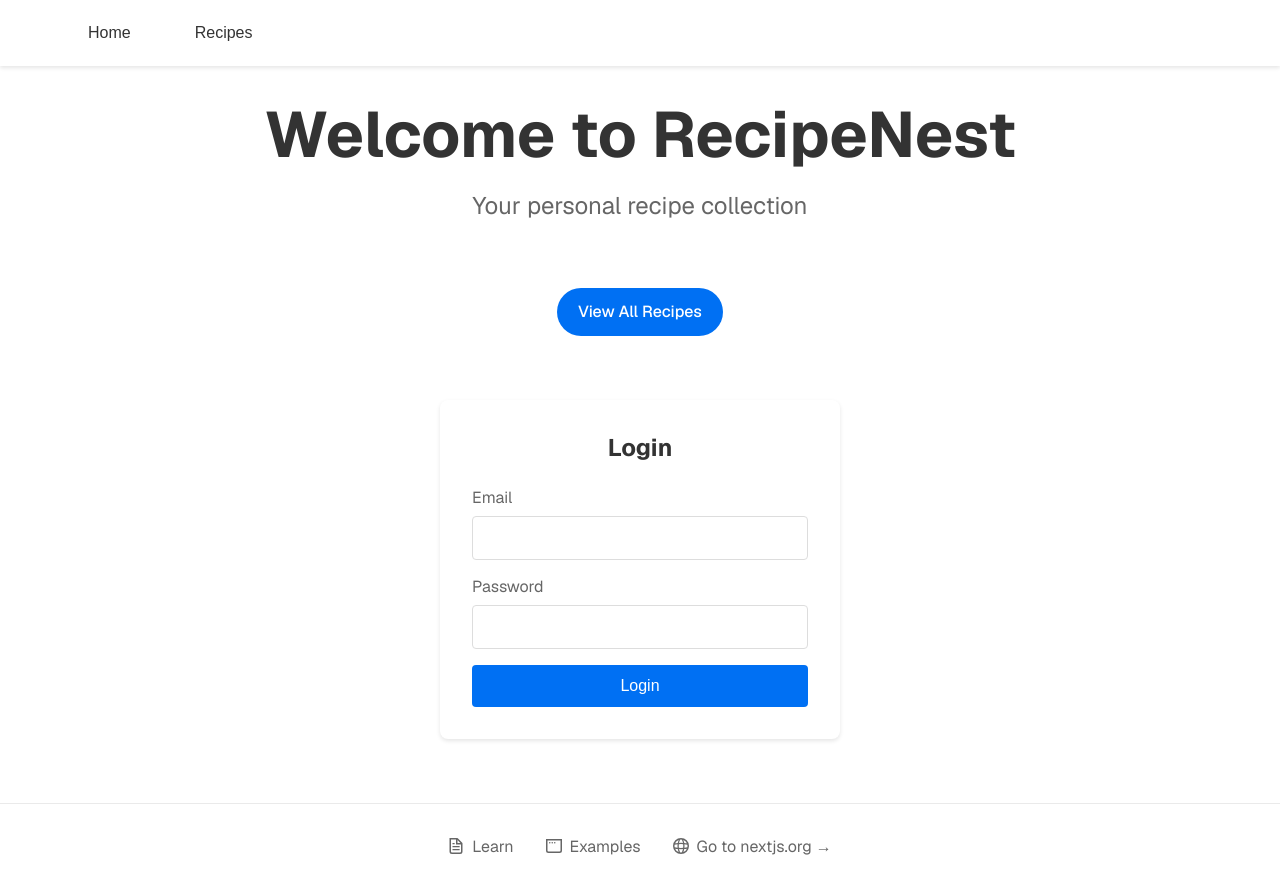
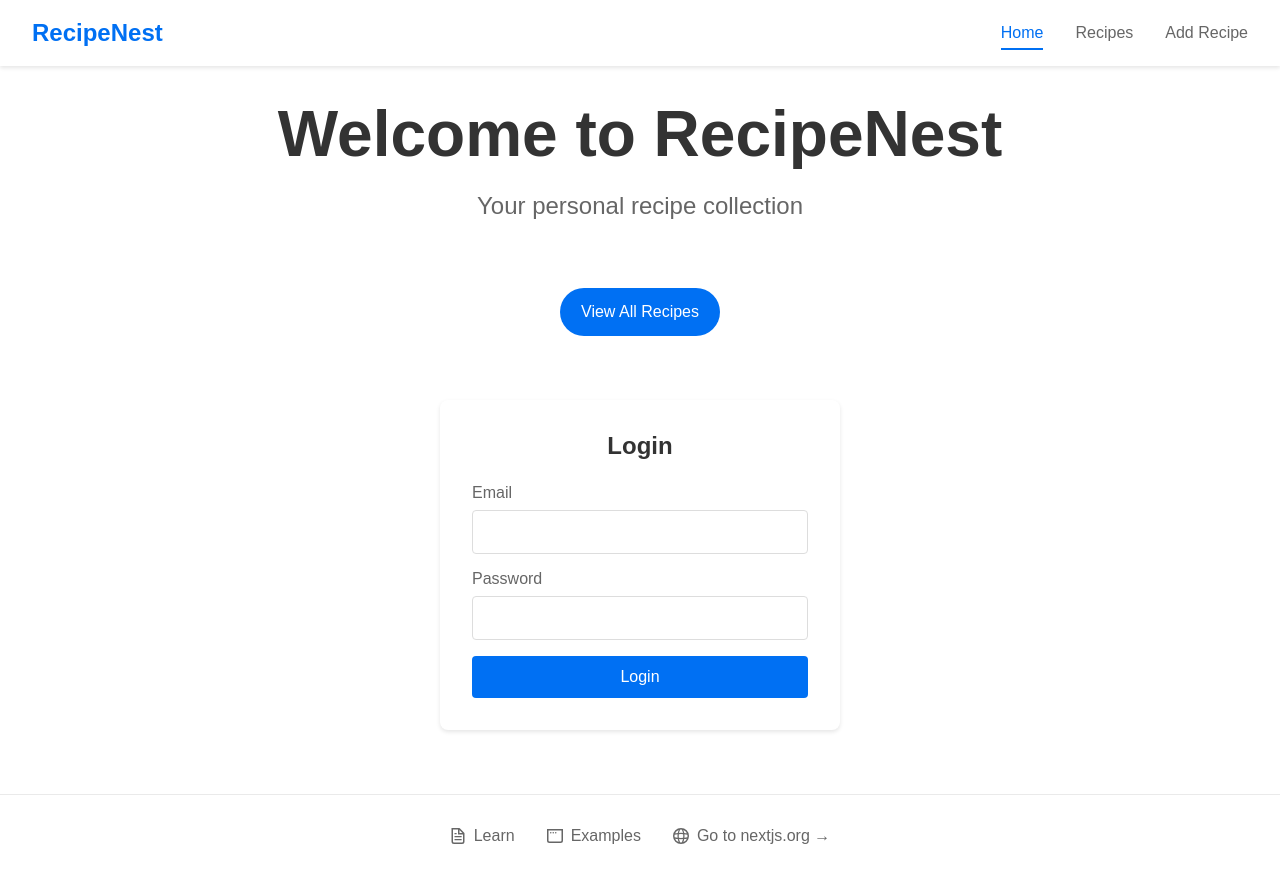
Before and after one commit to noiorhyun/yuexuan-recipe, a Next.js app: page / in a window 1280 px wide. Built offline with nearby package versions, Linux system fonts and the light colour scheme.

Commit message:
refact nav bar

```diff
--- /dev/null
+++ b/app/components/Navbar.js
@@ -0,0 +1,37 @@
+'use client';
+
+import Link from 'next/link';
+import { usePathname } from 'next/navigation';
+import styles from './Navbar.module.css';
+
+export default function Navbar() {
+  const pathname = usePathname();
+
+  return (
+    <nav className={styles.navbar}>
+      <div className={styles.logo}>
+        <Link href="/">RecipeNest</Link>
+      </div>
+      <div className={styles.links}>
+        <Link
+          href="/"
+          className={`${styles.link} ${pathname === '/' ? styles.active : ''}`}
+        >
+          Home
+        </Link>
+        <Link
+          href="/recipes"
+          className={`${styles.link} ${pathname === '/recipes' ? styles.active : ''}`}
+        >
+          Recipes
+        </Link>
+        <Link
+          href="/recipes/add"
+          className={`${styles.link} ${pathname === '/recipes/add' ? styles.active : ''}`}
+        >
+          Add Recipe
+        </Link>
+      </div>
+    </nav>
+  );
+}
--- /dev/null
+++ b/app/components/Navbar.module.css
@@ -0,0 +1,60 @@
+.navbar {
+  background: white;
+  padding: 1rem 2rem;
+  box-shadow: 0 2px 4px rgba(0, 0, 0, 0.1);
+  display: flex;
+  justify-content: space-between;
+  align-items: center;
+}
+
+.logo a {
+  font-size: 1.5rem;
+  font-weight: bold;
+  color: #0070f3;
+  text-decoration: none;
+}
+
+.links {
+  display: flex;
+  gap: 2rem;
+}
+
+.link {
+  color: #666;
+  text-decoration: none;
+  padding: 0.5rem 0;
+  position: relative;
+  transition: color 0.2s;
+}
+
+.link:hover {
+  color: #0070f3;
+}
+
+.link.active {
+  color: #0070f3;
+}
+
+.link.active::after {
+  content: '';
+  position: absolute;
+  bottom: 0;
+  left: 0;
+  width: 100%;
+  height: 2px;
+  background-color: #0070f3;
+}
+
+@media (max-width: 600px) {
+  .navbar {
+    padding: 1rem;
+    flex-direction: column;
+    gap: 1rem;
+  }
+
+  .links {
+    width: 100%;
+    justify-content: space-around;
+    gap: 1rem;
+  }
+}
--- a/app/layout.js
+++ b/app/layout.js
@@ -1,27 +1,16 @@
-import { Geist, Geist_Mono } from "next/font/google";
-import "./globals.css";
-import Navigation from "./components/Navigation";
-
-const geistSans = Geist({
-  variable: "--font-geist-sans",
-  subsets: ["latin"],
-});
-
-const geistMono = Geist_Mono({
-  variable: "--font-geist-mono",
-  subsets: ["latin"],
-});
+import './globals.css';
+import Navbar from './components/Navbar';
 
 export const metadata = {
-  title: "RecipeNest",
-  description: "Your recipe collection",
+  title: 'RecipeNest',
+  description: 'Your personal recipe collection',
 };
 
 export default function RootLayout({ children }) {
   return (
     <html lang="en">
-      <body className={`${geistSans.variable} ${geistMono.variable}`}>
-        <Navigation />
+      <body>
+        <Navbar />
         {children}
       </body>
     </html>
--- a/app/recipes/page.module.css
+++ b/app/recipes/page.module.css
@@ -4,29 +4,10 @@
   padding: 2rem 1rem;
 }
 
-.header {
-  display: flex;
-  justify-content: space-between;
-  align-items: center;
-  margin-bottom: 2rem;
-}
-
 .title {
-  margin: 0;
+  margin: 0 0 2rem;
   color: #333;
-}
-
-.addButton {
-  padding: 0.75rem 1.5rem;
-  background-color: #0070f3;
-  color: white;
-  text-decoration: none;
-  border-radius: 4px;
-  transition: background-color 0.2s;
-}
-
-.addButton:hover {
-  background-color: #0051b3;
+  text-align: center;
 }
 
 .searchForm {
@@ -35,6 +16,7 @@
   margin-bottom: 2rem;
   max-width: 600px;
   width: 100%;
+  margin: 0 auto 2rem;
 }
 
 .searchInput {
@@ -138,12 +120,6 @@
 }
 
 @media (max-width: 600px) {
-  .header {
-    flex-direction: column;
-    gap: 1rem;
-    text-align: center;
-  }
-
   .searchForm {
     flex-direction: column;
   }
```
Also changed, not shown: app/recipes/page.js (+1 -7 lines).
